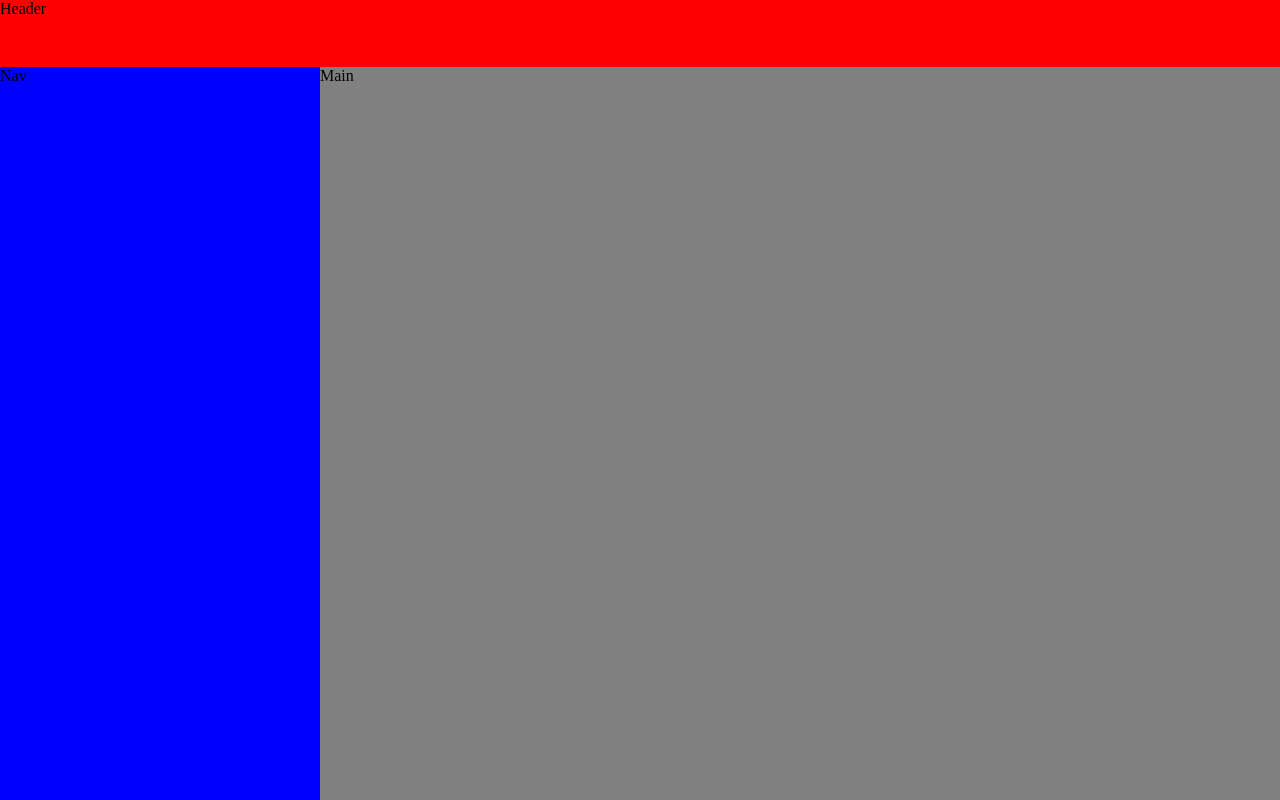
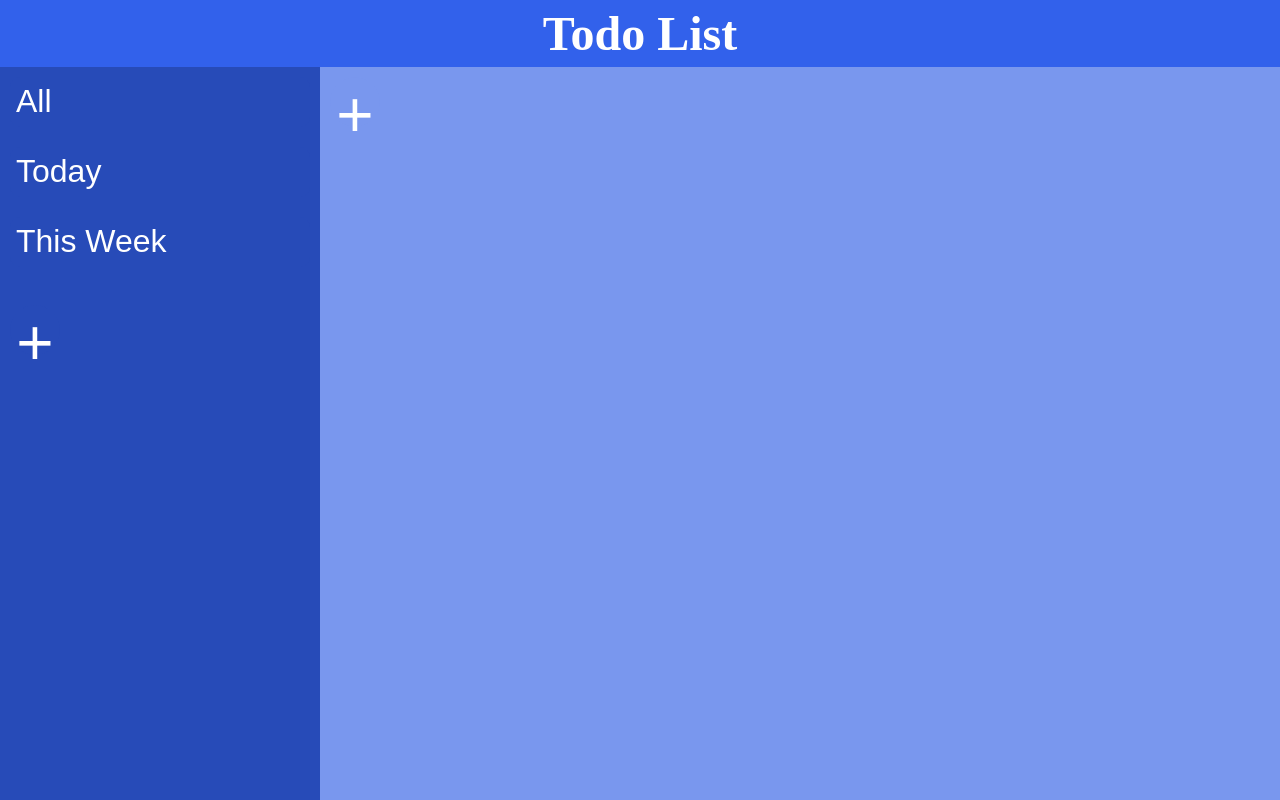
Before and after one commit to Pete-Fowler/todo-list, a website built with webpack: page src/index.html in a window 1280 px wide. Built offline with nearby package versions, Linux system fonts and the light colour scheme.

Commit message:
Add html skeleton in src/index.html template

```diff
--- a/src/index.html
+++ b/src/index.html
@@ -7,8 +7,25 @@
     <title>Todo List</title>
 </head>
 <body>
-    <div id="header">Header</div>
-    <div id="nav">Nav</div>
-    <div id="main">Main</div>
+    <div id="header">
+        <div id="title">Todo List</div>
+    </div>
+    <div id="nav">
+      <div id="nav-top">
+        <button type="button" id="all" class="nav">All</button>
+        <button type="button" id="today" class="nav">Today</button>
+        <button type="button" id="this-week" class="nav">This Week</button>
+      </div>
+      <br>
+      <div id="nav-projects">
+        <button type="button" id="new-project">+</button>
+      </div>
+
+    </div>
+
+    <div id="main">
+      <button type="button" id="new-task" class="btn">+</button>
+    </div>
+
 </body>
 </html>
--- a/src/style.css
+++ b/src/style.css
@@ -1,4 +1,5 @@
 body {
+    color: white;
     height: 100vh;
     width: 100vw;
     margin: 0;
@@ -10,16 +11,62 @@ body {
 }
 
 #header {
-    background-color: red;
+    display: flex;
+    justify-content: center;
+    align-items: center;
+    font-size: 3rem;
+    font-weight: 700;
+    background-color: #3261EB;
     grid-area: header;
 }
 
 #nav {
-    background-color: blue;
+    background-color: #274BB8;
     grid-area: nav;
 }
 
+#nav-top {
+    display: flex;
+    flex-direction: column;
+}
+
+.nav {
+    font-size: 2rem;
+    color: white;
+    height: 50px;
+    border-radius: 10px;
+    border: 0px;
+    margin: 10px;
+    background-color: #274BB8;
+    text-align: left;
+    transition: .6s;
+}
+
+.nav:hover, .active {
+    background-color: #7997EE;
+}
+
+#new-project, #new-task {
+    color: white;
+    font-size: 4rem;
+    height: 50px;
+    width: 50px;
+    border: 0px;
+    border-radius: 100px;
+    margin: 10px;
+    background-color: #274BB8;
+    transition: .6s;
+}
+
+#new-project:hover, #new-task:hover {
+    transform: scale(1.3);
+}
+
+#new-task {
+    background-color: #7997EE;
+}
+
 #main {
-    background-color: gray;
+    background-color: #7997EE;
     grid-area: main;
 }
```
Also changed, not shown: dist/index.html.
